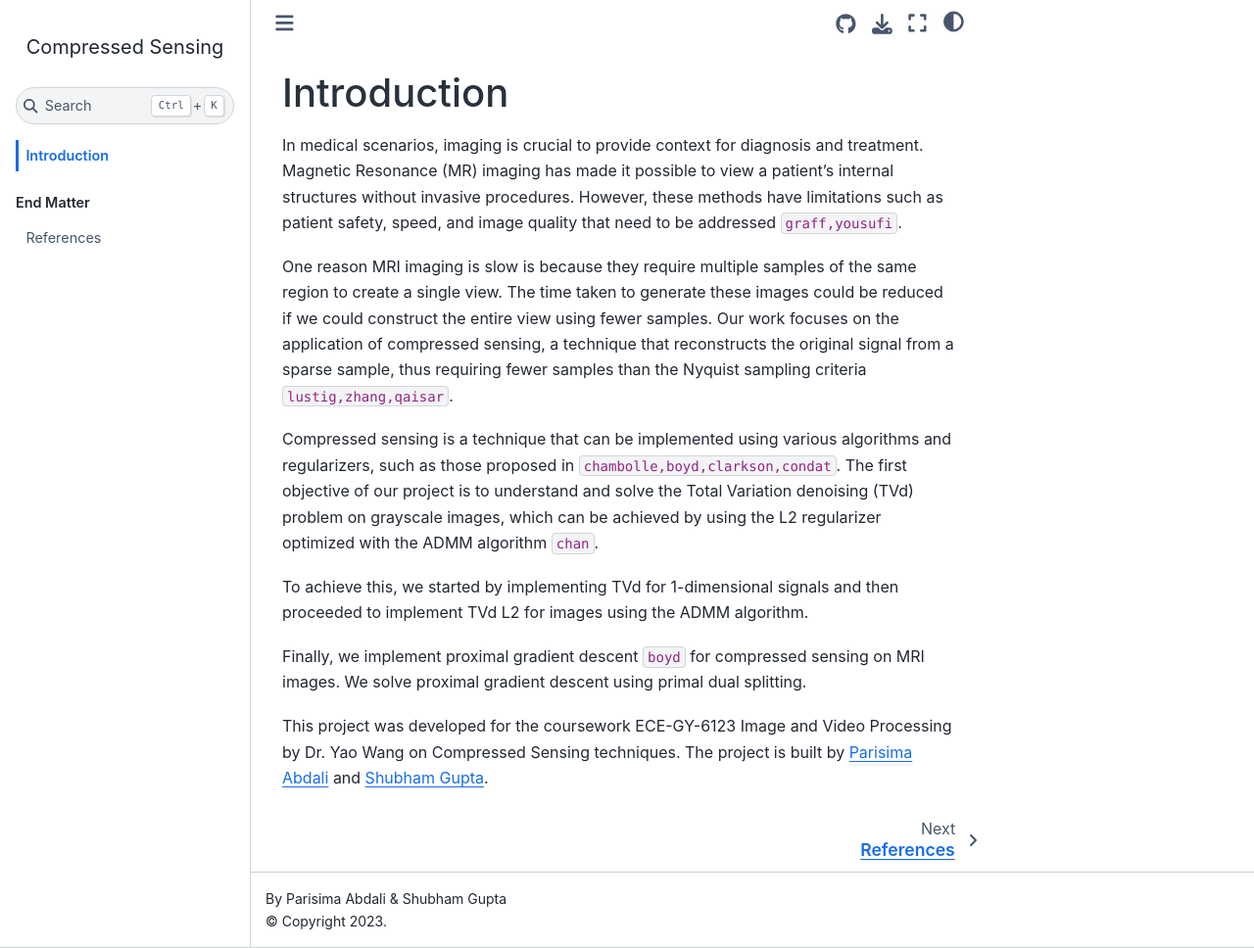
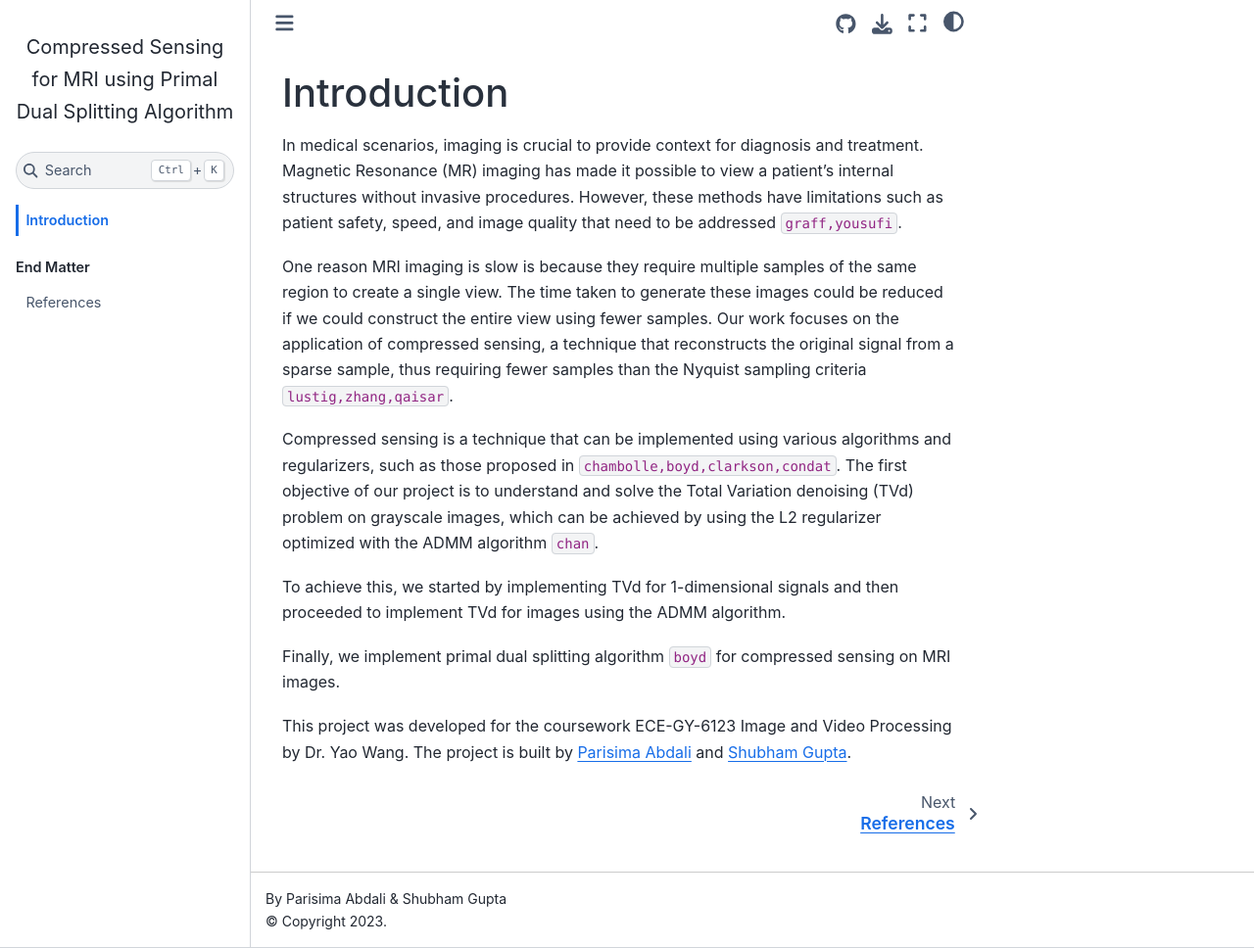
Before and after one commit to compressed-sensing/algorithms, a Jupyter Book: the page built from intro.md, in a window 1280 px wide and 968 px high. Shown: the whole window at 98% size. Built offline with Jupyter Book 1.0.4 settings and Sphinx 7.4.7 and the Sphinx Book theme 1.1.4, drawn with Linux system fonts in a browser that asks for light colours; pages that are not in the unit, such as notebooks, are missing from menus; cross-references to code outside the pages are shown as plain code.

Commit message:
updated title and intro

```diff
--- a/_config.yml
+++ b/_config.yml
@@ -1,7 +1,7 @@
 # Book settings
 # Learn more at https://jupyterbook.org/customize/config.html
 
-title: Compressed Sensing
+title: Compressed Sensing for MRI using Primal Dual Splitting Algorithm
 author: Parisima Abdali & Shubham Gupta
 copyright: "2023"  # Copyright year to be placed in the footer
 # logo: logo.png
--- a/intro.md
+++ b/intro.md
@@ -6,8 +6,8 @@ One reason MRI imaging is slow is because they require multiple samples of the s
 
 Compressed sensing is a technique that can be implemented using various algorithms and regularizers, such as those proposed in {cite}`chambolle,boyd,clarkson,condat`. The first objective of our project is to understand and solve the Total Variation denoising (TVd) problem on grayscale images, which can be achieved by using the L2 regularizer optimized with the ADMM algorithm {cite}`chan`.
 
-To achieve this, we started by implementing TVd for 1-dimensional signals and then proceeded to implement TVd L2 for images using the ADMM algorithm.
+To achieve this, we started by implementing TVd for 1-dimensional signals and then proceeded to implement TVd for images using the ADMM algorithm.
 
-Finally, we implement proximal gradient descent {cite}`boyd` for compressed sensing on MRI images. We solve proximal gradient descent using primal dual splitting.
+Finally, we implement primal dual splitting algorithm {cit}`boyd` for compressed sensing on MRI images.
 
-This project was developed for the coursework ECE-GY-6123 Image and Video Processing by Dr. Yao Wang on Compressed Sensing techniques. The project is built by [Parisima Abdali](https://github.com/parisimaa) and [Shubham Gupta](https://github.com/iamshubhamgupto).
+This project was developed for the coursework ECE-GY-6123 Image and Video Processing by Dr. Yao Wang. The project is built by [Parisima Abdali](https://github.com/parisimaa) and [Shubham Gupta](https://github.com/iamshubhamgupto).
```
